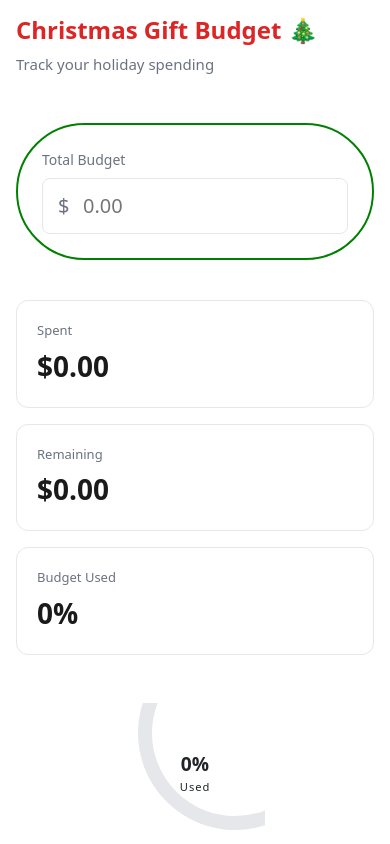
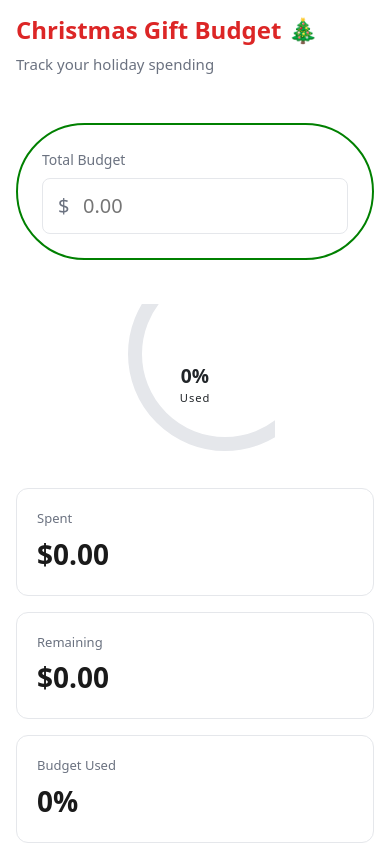
Before and after one commit to gefferyaddai/christ-budget-app, a React (Vite) app: page / in a window 390 px wide. Shown: the top 844 px of the page. Built offline with nearby package versions, Linux system fonts and the light colour scheme.

Commit message:
second fixed mobile circle overlap issue lmao

```diff
--- a/src/App.css
+++ b/src/App.css
@@ -151,12 +151,12 @@ body {
     background: #15803d;
 }
 
+/* gift list grid + internal scroll */
 .people-grid {
     display: grid;
     grid-template-columns: repeat(auto-fill, minmax(280px, 1fr));
     gap: 16px;
 
-    /* scroll inside this section */
     max-height: 380px;
     overflow-y: auto;
     padding-right: 6px;
@@ -343,7 +343,7 @@ body {
 /* ===== Mobile layout adjustments ===== */
 
 @media (max-width: 768px) {
-    /* stack everything in a column and control order */
+    /* Stack main sections and control vertical order */
     .app {
         padding: 16px;
         display: flex;
@@ -364,30 +364,34 @@ body {
         width: 100%;
     }
 
-    .stats-grid {
+    /* 🔽 Move ring BELOW budget card, full circle visible */
+    .budget-ring-container {
         order: 3;
-        grid-template-columns: 1fr;
-    }
-
-    /* 🔽 move ring BELOW stats, centered, smaller */
-    .budget-ring-container {
-        order: 4;
         position: static;
-        margin: 8px 0 4px;
+        margin: 4px 0 8px;
         display: flex;
         justify-content: center;
         align-items: center;
         transform: none;
     }
 
+    .stats-grid {
+        order: 4;
+        grid-template-columns: 1fr;
+    }
+
+    .main-card {
+        order: 5;
+    }
+
     .budget-ring {
-        width: 140px;
-        height: 140px;
+        width: 160px;
+        height: 160px;
     }
 
     .budget-ring svg {
-        width: 140px;
-        height: 140px;
+        width: 160px;
+        height: 160px;
     }
 
     .budget-ring-percent {
@@ -398,12 +402,8 @@ body {
         font-size: 0.7rem;
     }
 
-    .main-card {
-        order: 5;
-    }
-
     .people-grid {
         grid-template-columns: 1fr;
-        max-height: 260px; /* keep internal scroll reasonable on small screens */
+        max-height: 260px;
     }
 }
```
